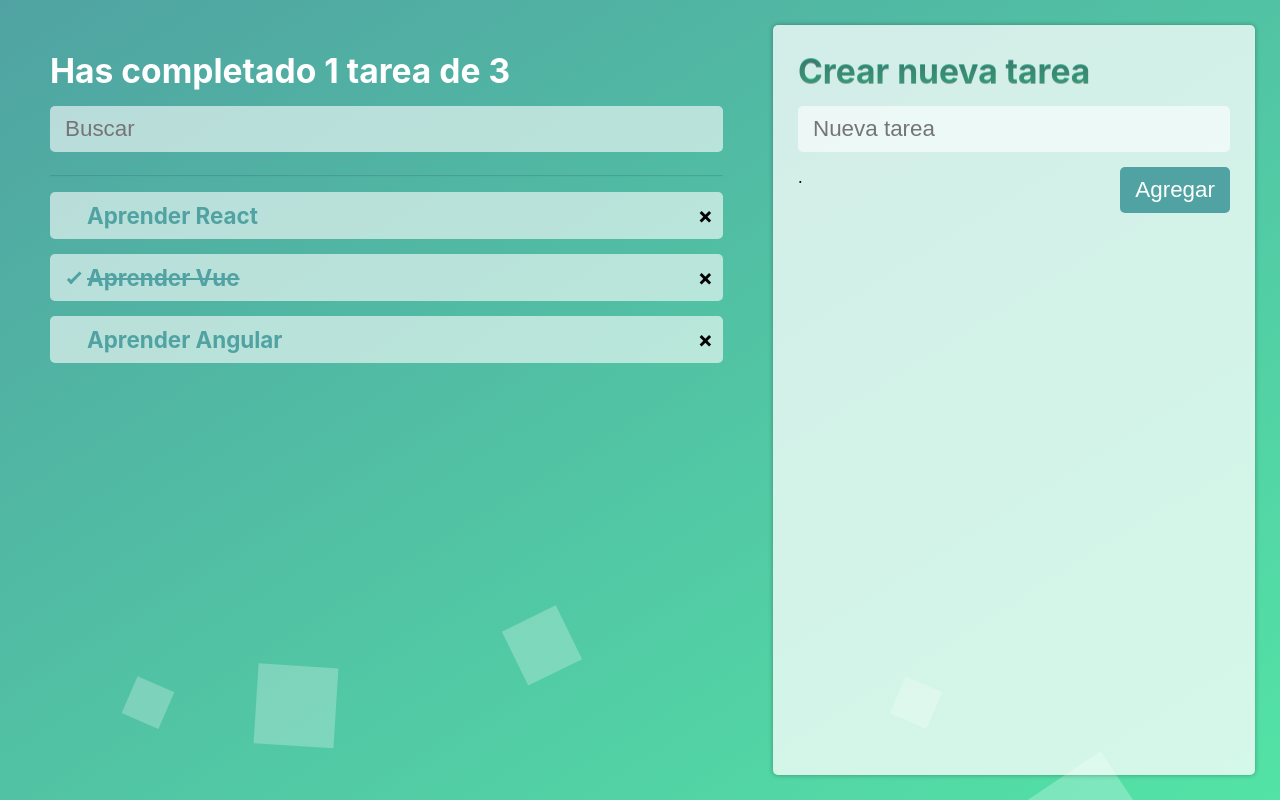
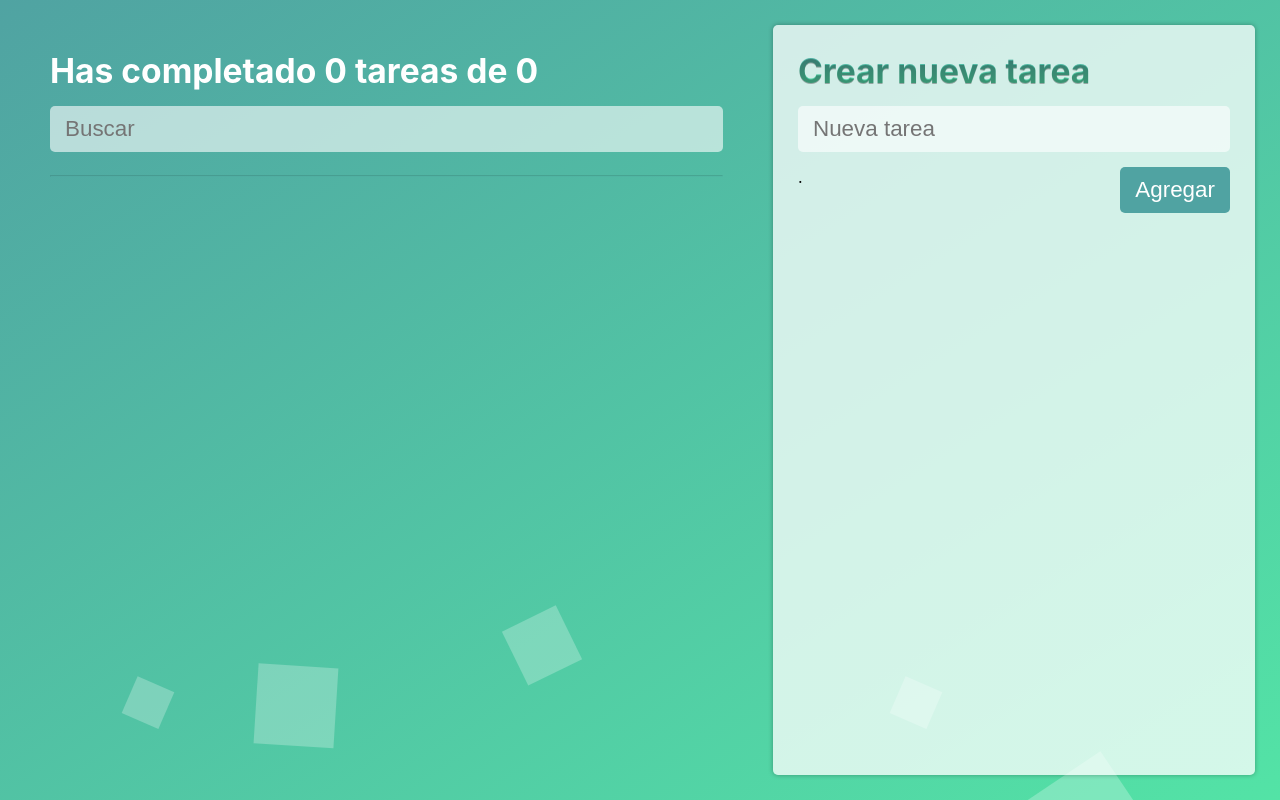
Before and after one commit to Juan-87/todo-list, a React (Create React App) app: page / in a window 1280 px wide. Built offline with nearby package versions, Linux system fonts and the light colour scheme.

Commit message:
persistencia de datos en localStorage

```diff
--- a/src/App.js
+++ b/src/App.js
@@ -5,14 +5,10 @@
 import { TodoData } from './components/TodoList';
 import { AddTodo } from './components/AddTodo';
 
-const defaultTodos = [
-  { text: 'Aprender React', completed: false },
-  { text: 'Aprender Vue', completed: true },
-  { text: 'Aprender Angular', completed: false },
-];
+function App() {
+  const storage = localStorage.getItem('todos');
 
-function App() {
-  const [todos, setTodos] = React.useState(defaultTodos);
+  const [todos, setTodos] = React.useState(storage ? JSON.parse(storage) : []);
   const [searchValue, setSearchValue] = React.useState('');
 
   return (
--- a/src/components/TodoList.js
+++ b/src/components/TodoList.js
@@ -22,6 +22,8 @@
         todos[index].completed = !todo.completed;
 
         setTodos([...todos]);
+
+        localStorage.setItem('todos', JSON.stringify(todos));
     };
 
     const onDelete = (e) => {
@@ -31,6 +33,8 @@
         todos.splice(index, 1);
 
         setTodos([...todos]);
+
+        localStorage.setItem('todos', JSON.stringify(todos));
     };
 
     return (
```
